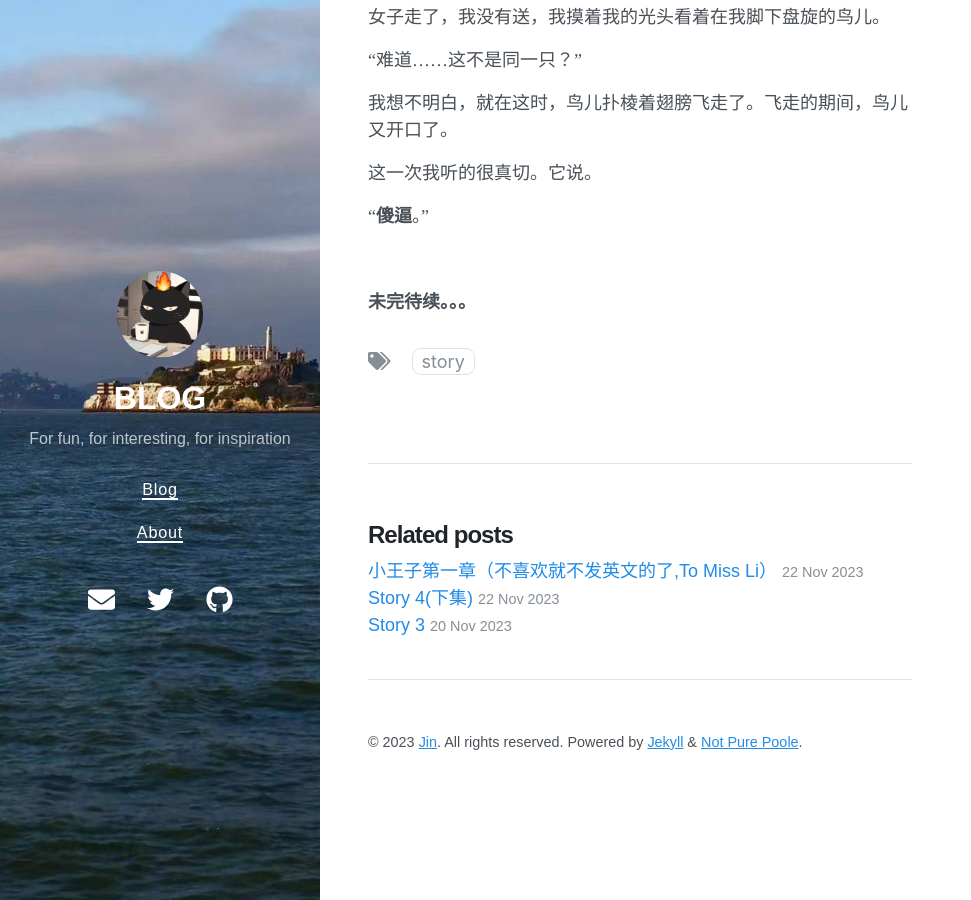
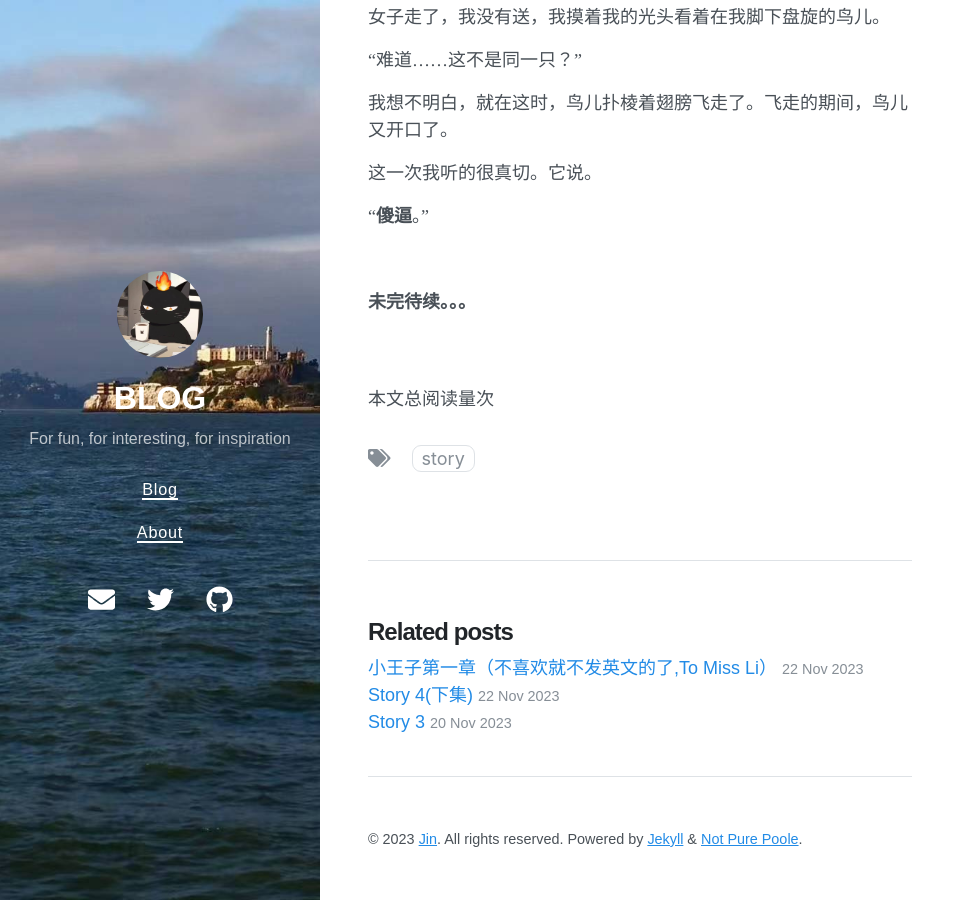
Before and after one commit to New-lay/New-lay.github.io, a Jekyll site: the page built from _posts/2023-11-21-story-4.md, in a window 1280 px wide and 900 px high, scrolled down 4533 px. Shown: the whole window, without its empty margins (0-971 px from the left). Built offline with Jekyll 4.4.1, drawn with Linux system fonts in a browser that asks for light colours; nearby versions of some CDN libraries.

Commit message:
Update 2023-11-21-story-4.md

```diff
--- a/_posts/2023-11-21-story-4.md
+++ b/_posts/2023-11-21-story-4.md
@@ -201,3 +201,7 @@ date: 2023-11-21 16:33 +0800
 <br>
 
 **未完待续。。。**
+
+<br>
+<br>
+本文总阅读量<span id="busuanzi_value_page_pv"></span>次
```
